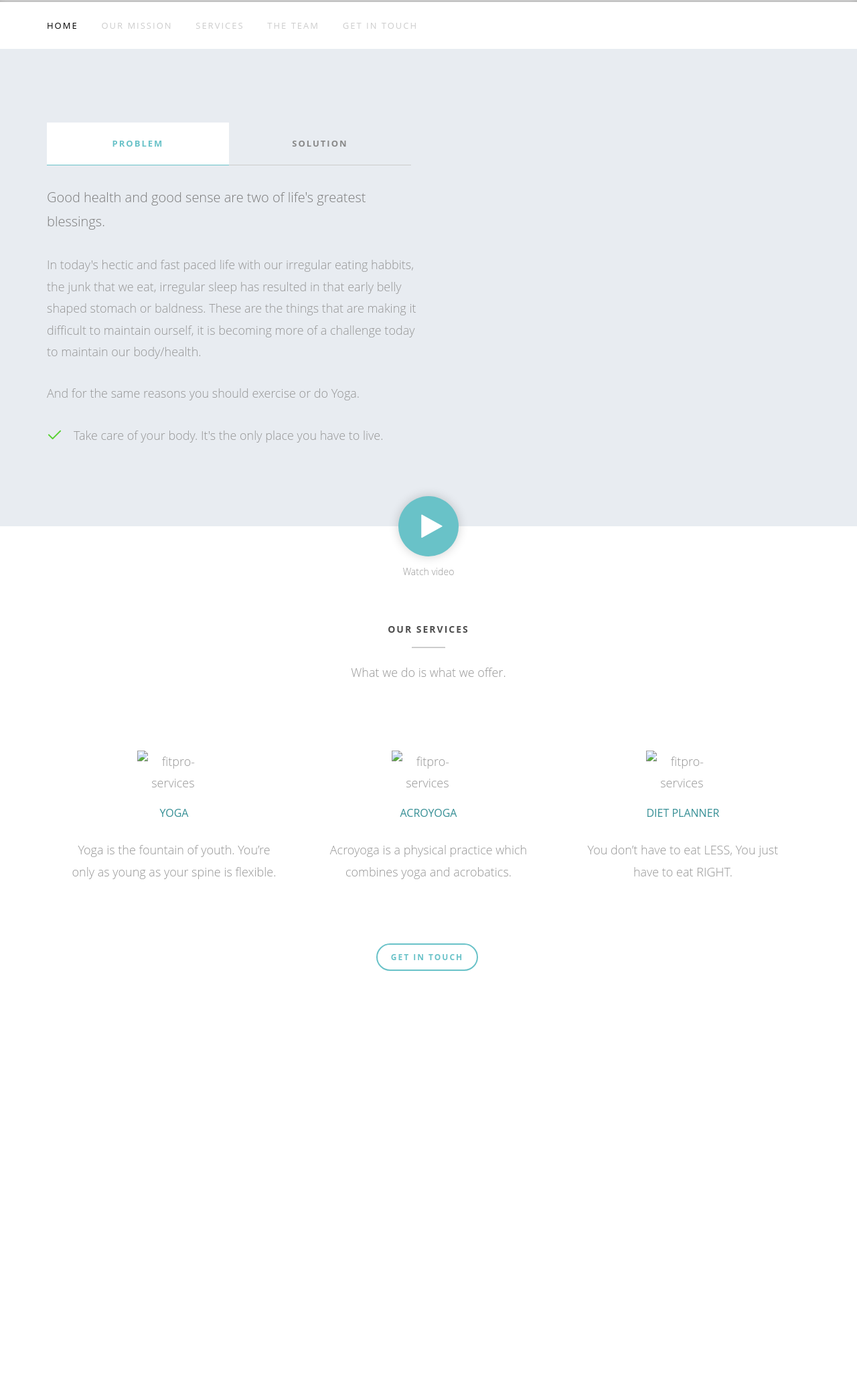
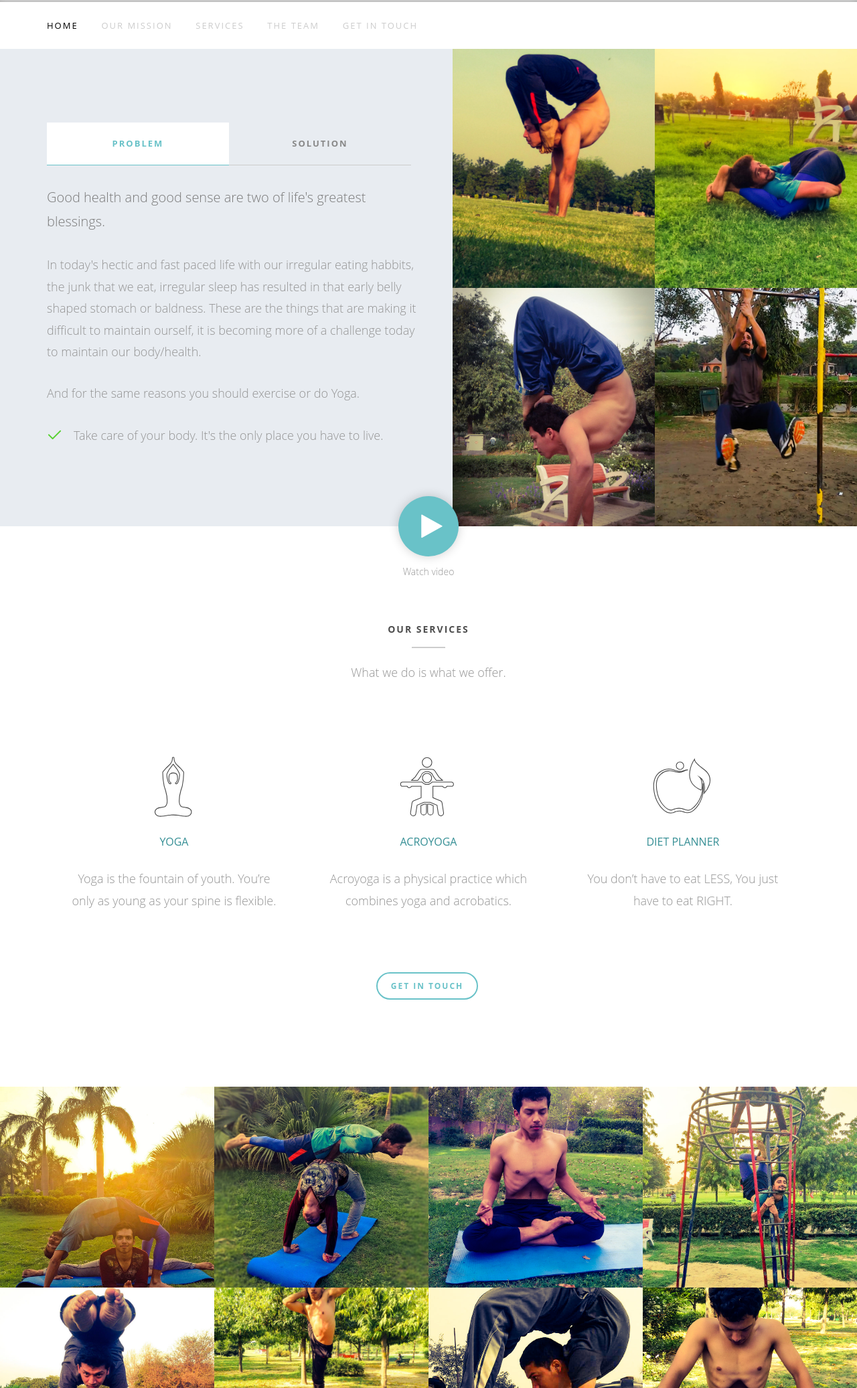
Before and after one commit to sumit-sharrma/fitprotest, a plain HTML site: page index.html in a window 1280 px wide. Shown: the part 727-2800 px from the top of the page at 67% size. Drawn offline with Linux system fonts and the light colour scheme; files whose address does not match are found by name.

Commit message:
index updated

```diff
--- a/index.html
+++ b/index.html
@@ -1,32 +1,16 @@
 <!DOCTYPE html>
-
-
-
-
 <html>
   <head>
-	<meta name="generator" content="Hugo 0.29" />
   <meta charset="utf-8">
   <meta http-equiv="X-UA-Compatible" content="IE=edge">
   <title> FitPro: Fitness Professionals &amp; Yoga Trainers</title>
   <meta name="viewport" content="width=device-width, initial-scale=1">
 
-<meta name="author" content="Your name">
-<meta name="description" content="Cool description">
+  <meta name="author" content="Sumit Sharma">
+  <meta name="description" content="Fitness Trainers | Yoga Trainers | Acroyoga | Surya Namaskar | Pranayama | Vajrasana | Ball Yoga | Diet | Health | Lifestyle">
+  <meta name="keywords" content="Yoga Trainers near you, Yoga trainers in Delhi, fitness experts, fitness, trainers, fitness trainers, fitness trainres near me, fitness trainers in delhi, Surya Namaskar, Pranayama, yoga diet, ball yoga, yoga mat, healthy diet">
   <meta http-equiv="content-language" content="en-us" />
-
-
-
-
-
-
-
-
-
-
-
-
-
+  <link rel="icon" href="images/favicon(1).ico" />
 
   <meta name="og:site_name" content="FitPro: Fitness Professionals &amp; Yoga Trainers">
   <meta name="og:title" content="FitPro: Fitness Professionals &amp; Yoga Trainers">
@@ -35,32 +19,21 @@
   <meta name="twitter:url" content="localhost:1313/" />
   <meta name="twitter:card" content="" />
 
-
-
-
-
-
   <link rel="stylesheet" href="css/animate.css">
-
   <link rel="stylesheet" href="css/icomoon.css">
-
   <link rel="stylesheet" href="css/simple-line-icons.css">
-
   <link rel="stylesheet" href="css/magnific-popup.css">
-
   <link rel="stylesheet" href="css/bootstrap.css">
-
   <link rel="stylesheet" href="css/style.css">
 
   </head>
   <body>
 
-
   <div class="fh5co-loader"></div>
     <div class="fh5co-page">
       <div id="fh5co-container">
 
-				<div id="fh5co-home" class="js-fullheight-home" data-section="home" style="background-image: url(#ZgotmplZ);" data-stellar-background-ratio="0.5">
+				<div id="fh5co-home" class="js-fullheight-home" data-section="home" style="background-image: url('images/main-head.jpg');" data-stellar-background-ratio="0.5">
           <div class="container">
             <div class="col-md-6">
               <div class="js-fullheight-home fh5co-copy">
@@ -73,71 +46,40 @@
           </div>
         </div>
 
-
 				<div class="js-sticky">
           <div class="fh5co-main-nav">
             <div class="container">
               <div class="fh5co-menu-1">
-
         				<a href="#" data-nav-section="home">Home</a>
-
-
         				<a href="#" data-nav-section="mission">Our Mission</a>
-
-
-
         				<a href="#" data-nav-section="services">Services</a>
-
-
-
-
-
         				<a href="#" data-nav-section="team">The Team</a>
-
-
-
         				<a href="#" data-nav-section="contact">Get In Touch</a>
-
-
               </div>
             </div>
           </div>
         </div>
-
-
 
 				<div id="fh5co-about" data-section="mission">
           <div class="fh5co-2col">
             <div class="fh5co-2col-inner left">
               <div class="fh5co-tabs-container">
         				<ul class="fh5co-tabs fh5co-three">
-
-
         				  <li class="active">
         				    <a href="#" data-tab=marketing>Problem</a>
         				  </li>
-
         				  <li>
         				    <a href="#" data-tab=analysis>Solution</a>
         				  </li>
-
         				</ul>
-
-
-
         				<div class="fh5co-tab-content active" data-tab-content=marketing>
-
       					  <h2>Good health and good sense are two of life&#39;s greatest blessings.</h2>
       					  <p>In today's hectic and fast paced life with our irregular eating habbits, the junk that we eat, irregular sleep has resulted in that early belly shaped stomach or baldness. These are the things that are making it difficult to maintain ourself, it is becoming more of a challenge today to maintain our body/health.</p><p>And for the same reasons you should exercise or do Yoga.</p><ul class='checked'><li>Take care of your body. It's the only place you have to live.</li></ul><p></p>
-
       					</div>
 
-
         				<div class="fh5co-tab-content" data-tab-content=analysis>
-
       					  <h2>The great solution to all human problems is individual inner transformation</h2>
       					  <p>Yes, you heard it right. You are the solution. You have to take the first step to fight against these irregularities. Take the first step and we promise you that we will help you to achieve the solution to your problems.</p><p>This is where we come, we as <b>Fit</b>ness<b>Pro</b>fessionals. We will help you to build up a routine to make you healthy, a mixed dose of Exercise + Yoga. We are currently working in <b>New Delhi</b> and classes can be scheduled according to your schedule.</p><ul class='checked'><li>To every problem there is already a solution whether you know it or not.</li></ul><p></p>
-
       					</div>
 
       	      </div>
@@ -146,29 +88,15 @@
 
         	  <div class="fh5co-2col fh5co-text">
         	    <div class="fh5co-grid">
-
-
-	      <div class="fh5co-grid-item" style="background-image: url(#ZgotmplZ);"></div>
-
-	      <div class="fh5co-grid-item" style="background-image: url(#ZgotmplZ);"></div>
-
-	      <div class="fh5co-grid-item" style="background-image: url(#ZgotmplZ);"></div>
-
-	      <div class="fh5co-grid-item" style="background-image: url(#ZgotmplZ);"></div>
-
-
-
+        	      <div class="fh5co-grid-item" style="background-image: url('images/1-min.jpg');"></div>
+        	      <div class="fh5co-grid-item" style="background-image: url('images/9-min.jpg');"></div>
+        	      <div class="fh5co-grid-item" style="background-image: url('images/3-min.jpg');"></div>
+        	      <div class="fh5co-grid-item" style="background-image: url('images/10-min.jpg');"></div>
         	    </div>
         	  </div>
       	</div>
 
-
-
-
-
 				<div id="fh5co-services" data-section="services">
-
-
           <div class="fh5co-video"><a href="https://www.youtube.com/watch?v=6V7eTZxwBOQ" class="popup-vimeo"><i class="icon-play2"></i></a> <span>Watch video</span></div>
 
           <div class="container">
@@ -177,11 +105,10 @@
               <p>What we do is what we offer.</p>
             </div>
 
-
             <div class="col-md-4">
               <div class="service">
 
-        <img src="#ZgotmplZ" alt="fitpro-services" class="img-responsive">
+                <img src="images/fp-service-yoga.svg" alt="fitpro-services" class="img-responsive">
               	<h3>YOGA</h3>
               	<p>Yoga is the fountain of youth. You&rsquo;re only as young as your spine is flexible.</p>
               </div>
@@ -190,7 +117,7 @@
             <div class="col-md-4">
               <div class="service">
 
-        <img src="#ZgotmplZ" alt="fitpro-services" class="img-responsive">
+                <img src="images/fp-service-acroyoga.svg" alt="fitpro-services" class="img-responsive">
               	<h3>ACROYOGA</h3>
               	<p>Acroyoga is a physical practice which combines yoga and acrobatics.</p>
               </div>
@@ -199,27 +126,20 @@
             <div class="col-md-4">
               <div class="service">
 
-        <img src="#ZgotmplZ" alt="fitpro-services" class="img-responsive">
+                <img src="images/fp-service-diet.svg" alt="fitpro-services" class="img-responsive">
               	<h3>DIET PLANNER</h3>
               	<p>You don&rsquo;t have to eat LESS, You just have to eat RIGHT.</p>
               </div>
             </div>
 
-
             <div class="col-md-12 text-center">
               <a href="#fh5co-contact" data-nav-section="contact" class="btn btn-primary btn-outline">Get In Touch</a>
             </div>
-
+          </div>
         </div>
 
-</div>
-
-
-
-
 				<div id="fh5co-gallery">
-
-  <a href="#ZgotmplZ" class="fh5co-item image-popup" style="background-image: url(#ZgotmplZ)">
+          <a href="images/7-min.jpg" class="fh5co-item image-popup" style="background-image: url('images/7-min.jpg')">
             <div class="fh5co-overlay"></div>
             <div class="fh5co-copy">
               <div class="fh5co-copy-inner">
@@ -229,7 +149,7 @@
             </div>
           </a>
 
-  <a href="#ZgotmplZ" class="fh5co-item image-popup" style="background-image: url(#ZgotmplZ)">
+          <a href="images/6-min.jpg" class="fh5co-item image-popup" style="background-image: url('images/6-min.jpg')">
             <div class="fh5co-overlay"></div>
             <div class="fh5co-copy">
               <div class="fh5co-copy-inner">
@@ -239,7 +159,7 @@
             </div>
           </a>
 
-  <a href="#ZgotmplZ" class="fh5co-item image-popup" style="background-image: url(#ZgotmplZ)">
+          <a href="images/new-1.jpg" class="fh5co-item image-popup" style="background-image: url('images/new-1.jpg')">
             <div class="fh5co-overlay"></div>
             <div class="fh5co-copy">
               <div class="fh5co-copy-inner">
@@ -249,7 +169,7 @@
             </div>
           </a>
 
-  <a href="#ZgotmplZ" class="fh5co-item image-popup" style="background-image: url(#ZgotmplZ)">
+          <a href="images/8-min.jpg" class="fh5co-item image-popup" style="background-image: url('images/8-min.jpg')">
             <div class="fh5co-overlay"></div>
             <div class="fh5co-copy">
               <div class="fh5co-copy-inner">
@@ -259,7 +179,7 @@
             </div>
           </a>
 
-  <a href="#ZgotmplZ" class="fh5co-item image-popup" style="background-image: url(#ZgotmplZ)">
+          <a href="images/5-min.jpg" class="fh5co-item image-popup" style="background-image: url('images/5-min.jpg')">
             <div class="fh5co-overlay"></div>
             <div class="fh5co-copy">
               <div class="fh5co-copy-inner">
@@ -269,7 +189,7 @@
             </div>
           </a>
 
-  <a href="#ZgotmplZ" class="fh5co-item image-popup" style="background-image: url(#ZgotmplZ)">
+          <a href="images/4-min.jpg" class="fh5co-item image-popup" style="background-image: url('images/4-min.jpg')">
             <div class="fh5co-overlay"></div>
             <div class="fh5co-copy">
               <div class="fh5co-copy-inner">
@@ -279,7 +199,7 @@
             </div>
           </a>
 
-  <a href="#ZgotmplZ" class="fh5co-item image-popup" style="background-image: url(#ZgotmplZ)">
+          <a href="images/new-3.jpg" class="fh5co-item image-popup" style="background-image: url('images/new-3.jpg')">
             <div class="fh5co-overlay"></div>
             <div class="fh5co-copy">
               <div class="fh5co-copy-inner">
@@ -289,7 +209,7 @@
             </div>
           </a>
 
-  <a href="#ZgotmplZ" class="fh5co-item image-popup" style="background-image: url(#ZgotmplZ)">
+          <a href="images/new-2.jpg" class="fh5co-item image-popup" style="background-image: url('images/new-2.jpg')">
             <div class="fh5co-overlay"></div>
             <div class="fh5co-copy">
               <div class="fh5co-copy-inner">
@@ -298,13 +218,7 @@
               </div>
             </div>
           </a>
-
         </div>
-
-
-
-
-
 
 				<div id="fh5co-team" data-section="team">
           <div class="container">
@@ -315,54 +229,35 @@
             </div>
 
             <div class="row text-center">
-
       		    <div class="col-xs-6">
       		      <div class="person">
-						<img src="#ZgotmplZ" alt="" class="img-responsive">
+      						<img src="images/rahul-profile.jpg" alt="" class="img-responsive">
       						<h3>Rahul Mishra</h3>
       						<h4>Yog Guru</h4>
       						<p>Practitioner of Ashtanga Yoga | Physics lover | Philosopher | 13 years experience of Yoga.</p>
       						<ul class="social">
-
       						  <li><a href="https://www.facebook.com/rahul.mishra.1042" target="_blank"><i class="icon-facebook"></i></a></li>
-
-
-
-
       						  <li><a href="https://www.instagram.com/yogi_rahul/" target="_blank"><i class="icon-instagram"></i></a></li>
-
-
       						</ul>
       		      </div>
       		    </div>
 
       		    <div class="col-xs-6">
       		      <div class="person">
-						<img src="#ZgotmplZ" alt="" class="img-responsive">
+      						<img src="images/prashant-head.jpg" alt="" class="img-responsive">
       						<h3>Prashant Sharma</h3>
       						<h4>Fitness Enthusiast</h4>
       						<p>Fitness enthusiast yoga trainer, Sports lover | philosopher 10 years of experience.</p>
       						<ul class="social">
-
       						  <li><a href="https://www.facebook.com/cool.prashant2" target="_blank"><i class="icon-facebook"></i></a></li>
-
-
-
-
       						  <li><a href="https://www.instagram.com/prashant__sharrma/" target="_blank"><i class="icon-instagram"></i></a></li>
-
-
       						</ul>
+      		      </div>
       		    </div>
             </div>
 
           </div>
-
         </div>
-</div>
-
-
-
 
 				<div id="fh5co-contact" data-section="contact">
           <div class="container">
@@ -390,9 +285,6 @@
           </div>
         </div>
 
-
-
-
 				<div id="fh5co-footer">
           <div class="container">
             <div class="row">
@@ -418,26 +310,15 @@
               </div>
               <div class="col-md-6">
         				<ul class="fh5co-social">
-
-
         				  <li><a href="https://www.twitter.com/fitallpro" target="_blank"><i class="icon-twitter"></i></a></li>
-
-
         				  <li><a href="https://www.facebook.com/fitallpro" target="_blank"><i class="icon-facebook"></i></a></li>
-
-
-
-
         				  <li><a href="https://www.instagram.com/fitallpro" target="_blank"><i class="icon-instagram"></i></a></li>
-
         				</ul>
               </div>
 
             </div>
           </div>
         </div>
-
-
 
       </div>
     </div>
@@ -447,20 +328,13 @@
     </div>
 
     <script src="js/jquery.min.js"></script>
-
     <script src="js/jquery.easing.1.3.js"></script>
-
     <script src="js/bootstrap.min.js"></script>
-
     <script src="js/jquery.waypoints.min.js"></script>
-
     <script src="js/jquery.stellar.min.js"></script>
-
     <script src="js/jquery.magnific-popup.min.js"></script>
     <script src="js/magnific-popup-options.js"></script>
-
     <script src="js/main.js"></script>
-
 
   </body>
 </html>
```
Also changed, not shown: images/favicon(1).ico (added), images/hero_bg.jpg (deleted), images/img_1.jpg (deleted), images/img_2.jpg (deleted), images/img_3.jpg (deleted), images/img_4.jpg (deleted), images/person1.jpg (deleted), images/person2.jpg (deleted), images/person3.jpg (deleted), images/person4.jpg (deleted). Lines whose indentation alone changed are shown as unchanged.
